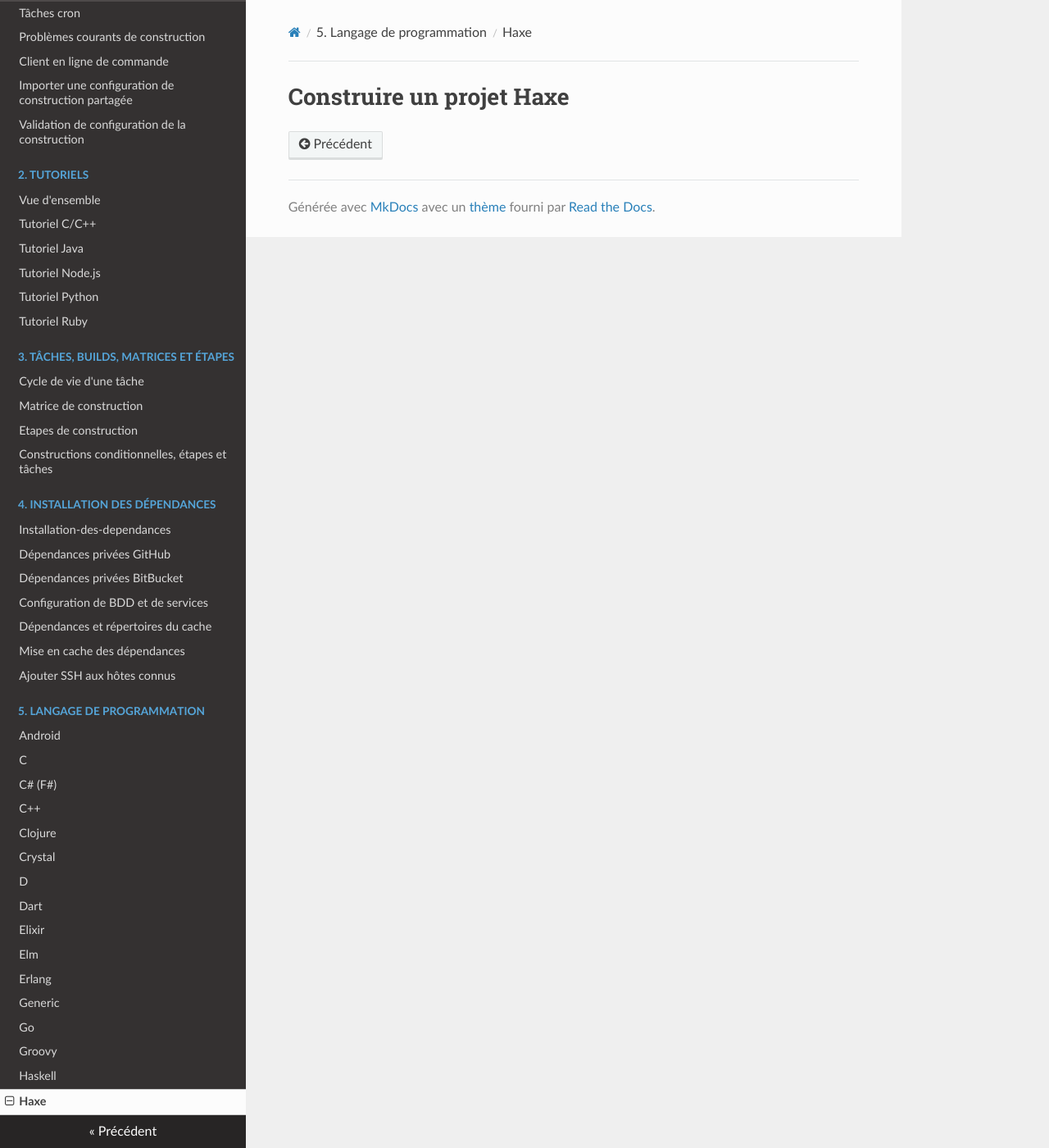
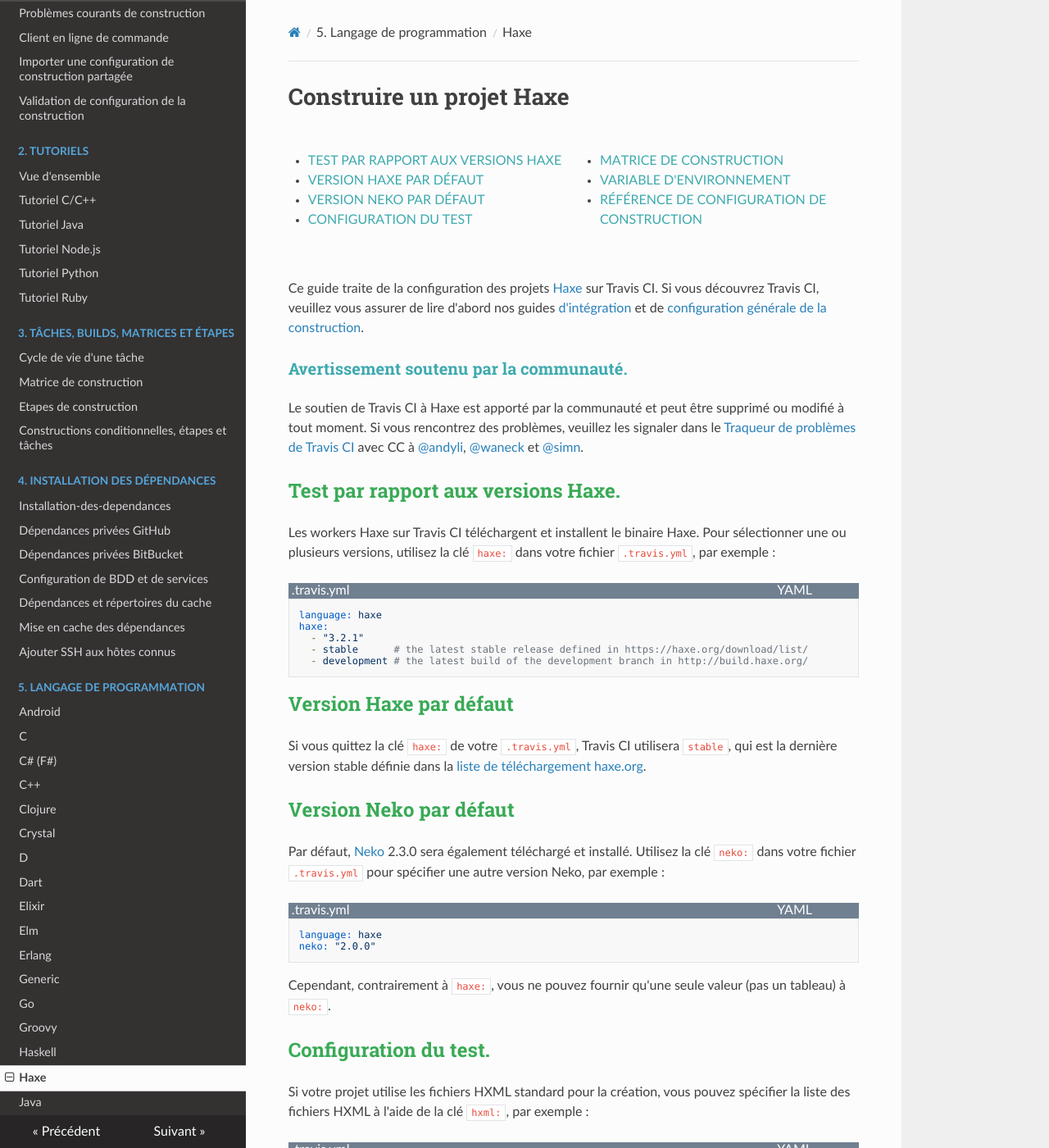
Before and after one commit to stallaf/traduction-en-francais-de-la-documentation-de-TRAVIS-CI, an MkDocs documentation site: the page built from docs/construire-un-projet-haxe.md, in a window 1280 px wide and 1400 px high. Shown: the whole window at 82% size. Built offline with MkDocs 1.6.1, drawn with Linux system fonts in a browser that asks for light colours; nearby versions of some CDN libraries; a script that is not in the unit is left out; some of the changed text lies outside the part shown.

Commit message:
Rédaction fichier construirre-un-projet-haxe.md Création fichier construire-un-projet-java.md Ajout d'une ligne au menu de  mkdocs.yml

````diff
--- a/docs/construire-un-projet-haxe.md
+++ b/docs/construire-un-projet-haxe.md
@@ -1 +1,99 @@
 # Construire un projet Haxe
+
+<p>
+<div class="tdm">
+    <div class="deux-colonnes">
+        <ul>
+            <li><a href="#test-versions-haxe">Test par rapport aux versions Haxe</a></li>
+            <li><a href="#version-haxe">Version Haxe par défaut</a></li>
+            <li><a href="#version-neko">Version Neko par défaut</a></li>
+            <li><a href="#configuration-du-test">Configuration du test</a></li>
+            <li><a href="#matrice-de-construction">Matrice de construction</a></li>
+            <li><a href="#variable-environnement-haxe">Variable d'environnement</a></li>
+            <li><a href="#reference-de-configuration-de-construction-haxe"> Référence de configuration de construction</a></li>
+        </ul>
+    </div>
+</div>
+</p>
+
+Ce guide traite de la configuration des projets [Haxe](http://haxe.org/) sur Travis CI. Si vous découvrez Travis CI, veuillez vous assurer de lire d'abord nos guides [d'intégration](./embarquement.md) et de [configuration générale de la construction](./personnalisation-de-la-construction.md).
+
+<h3 id="avertissement">Avertissement soutenu par la communauté.
+<a href="#avertissement" class="ancre-titre after"></a></h3>
+
+Le soutien de Travis CI à Haxe est apporté par la communauté et peut être supprimé ou modifié à tout moment. Si vous rencontrez des problèmes, veuillez les signaler dans le [Traqueur de problèmes de Travis CI](https://github.com/travis-ci/travis-ci/issues/new?labels=haxe) avec CC à [@andyli](https://github.com/andyli), [@waneck](https://github.com/waneck) et [@simn](https://github.com/Simn).
+
+<h2 id="test-versions-haxe">Test par rapport aux versions Haxe.
+<a href="#test-versions-haxe" class="ancre-titre after"></a></h2>
+
+Les workers Haxe sur Travis CI téléchargent et installent le binaire Haxe. Pour sélectionner une ou plusieurs versions, utilisez la clé `haxe:` dans votre fichier `.travis.yml`, par exemple :
+
+<div class="titre-code">
+    <div class="item gauche">&nbsp;.travis.yml</div><div class="item droit">YAML</div>
+</div>
+```yml
+language: haxe
+haxe:
+  - "3.2.1"
+  - stable      # the latest stable release defined in https://haxe.org/download/list/
+  - development # the latest build of the development branch in http://build.haxe.org/
+```
+
+<h2 id="version-haxe">Version Haxe par défaut
+<a href="#version-haxe" class="ancre-titre after"></a></h2>
+
+Si vous quittez la clé `haxe:` de votre `.travis.yml`, Travis CI utilisera `stable`, qui est la dernière version stable définie dans la [liste de téléchargement haxe.org](https://haxe.org/download/list/).
+
+<h2 id="version-neko">Version Neko par défaut
+<a href="#version-neko" class="ancre-titre after"></a></h2>
+
+Par défaut, [Neko](http://nekovm.org/) 2.3.0 sera également téléchargé et installé. Utilisez la clé `neko:` dans votre fichier `.travis.yml` pour spécifier une autre version Neko, par exemple :
+
+<div class="titre-code">
+    <div class="item gauche">&nbsp;.travis.yml</div><div class="item droit">YAML</div>
+</div>
+```yml
+language: haxe
+neko: "2.0.0"
+```
+
+Cependant, contrairement à `haxe:`, vous ne pouvez fournir qu'une seule valeur (pas un tableau) à `neko:`.
+
+<h2 id="configuration-du-test">Configuration du test.
+<a href="#configuration-du-test" class="ancre-titre after"></a></h2>
+
+Si votre projet utilise les fichiers HXML standard pour la création, vous pouvez spécifier la liste des fichiers HXML à l'aide de la clé `hxml:`, par exemple :
+
+<div class="titre-code">
+    <div class="item gauche">&nbsp;.travis.yml</div><div class="item droit">YAML</div>
+</div>
+```yml
+language: haxe
+hxml:
+  - build.hxml
+```
+
+Au cours de la phase _install_, le build exécutera `yes | haxelib install $hxml` pour chacune des valeurs fournies. De même, au cours de la phase de _script_ (test), le build exécutera `haxe $hxml` pour chacune des valeurs fournies.
+
+Vous pouvez remplacer le comportement de _install_ et de _script_ par défaut en utilisant respectivement les cles `install:` et `script:`, comme décrit dans le guide de [configuration de build général](./personnalisation-de-la-construction.md).
+
+<h2 id="matrice-de-construction">Matrice de construction.
+<a href="#matrice-de-construction" class="ancre-titre after"></a></h2>
+
+Pour les projets Haxe, `env:` et `haxe:` peuvent être donnés sous forme de tableaux pour construire une matrice de construction.
+
+<h2 id="variable-environnement-haxe">Variable d'environnement.
+<a href="#variable-environnement-haxe" class="ancre-titre after"></a></h2>
+
+Les versions de Haxe et Neko utilisées par une tâche sont disponibles sous les formes suivantes :
+
+```console
+TRAVIS_HAXE_VERSION
+TRAVIS_NEKO_VERSION
+```
+
+<h2 id="reference-de-configuration-de-construction-haxe">Référence de configuration de construction.
+<a href="#reference-de-configuration-de-construction-haxe" class="ancre-titre after"></a></h2>
+
+Vous pouvez trouver plus d'informations sur le format de configuration de build pour [Haxe](https://config.travis-ci.com/ref/language/haxe) dans notre [référence de configuration de construction Travis CI](https://config.travis-ci.com/).
+<hr class="invisible">
--- a/mkdocs.yml
+++ b/mkdocs.yml
@@ -77,6 +77,7 @@ nav:
     - Groovy: construire-un-projet-groovy.md
     - Haskell: construire-un-projet-haskell.md
     - Haxe: construire-un-projet-haxe.md
+    - Java: construire-un-projet-java.md
 
 
 not_in_nav: |
````
Also changed, not shown: docs/construire-un-projet-java.md (added, +1 -0 lines).
